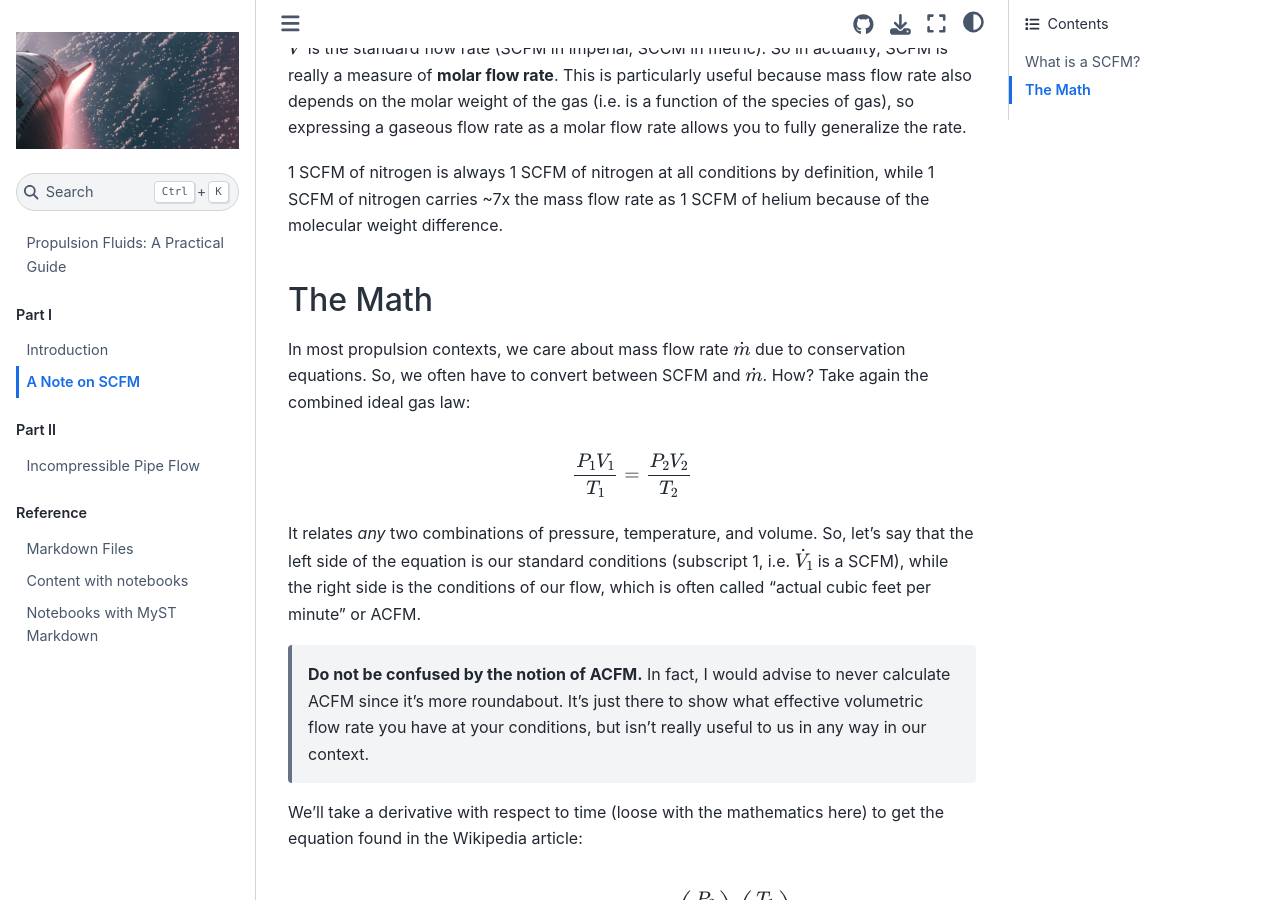
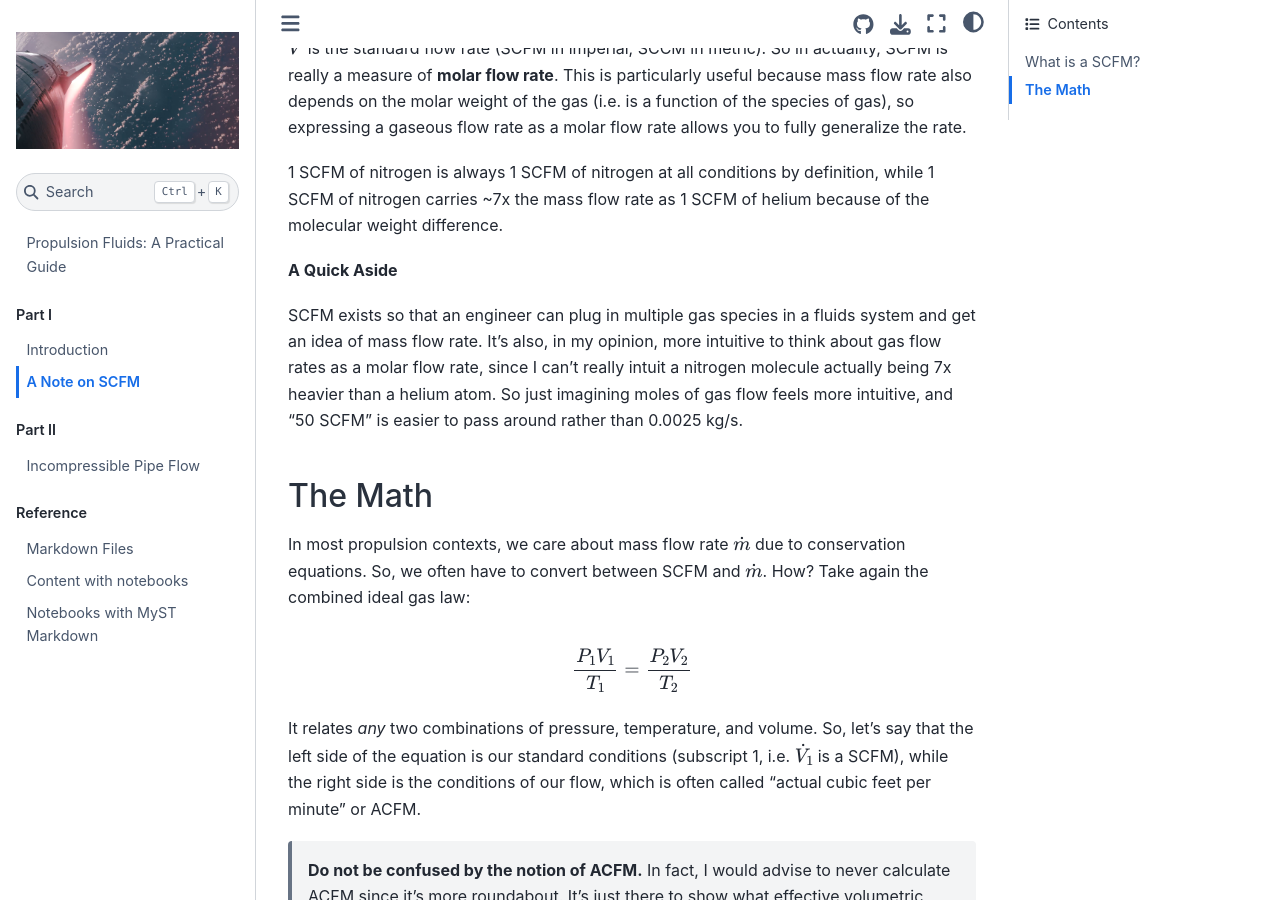
Before and after one commit to JayChen35/propulsion_notes, a Jupyter Book: the page built from book/intro/scfm.md, in a window 1280 px wide and 900 px high, scrolled down 766 px. Built offline with Jupyter Book 1.0.4 settings and Sphinx 7.4.7 and the Sphinx Book theme 1.1.4, drawn with Linux system fonts in a browser that asks for light colours.

Commit message:
Refine SCFM.md

```diff
--- a/book/intro/scfm.md
+++ b/book/intro/scfm.md
@@ -22,6 +22,10 @@ $$
 $\dot{V}$ is the standard flow rate (SCFM in imperial, SCCM in metric). So in actuality, SCFM is really a measure of **molar flow rate**. This is particularly useful because mass flow rate also depends on the molar weight of the gas (i.e. is a function of the species of gas), so expressing a gaseous flow rate as a molar flow rate allows you to fully generalize the rate.
 
 1 SCFM of nitrogen is always 1 SCFM of nitrogen at all conditions by definition, while 1 SCFM of nitrogen carries ~7x the mass flow rate as 1 SCFM of helium because of the molecular weight difference.
+
+**A Quick Aside**
+
+SCFM exists so that an engineer can plug in multiple gas species in a fluids system and get an idea of mass flow rate. It's also, in my opinion, more intuitive to think about gas flow rates as a molar flow rate, since I can't really intuit a nitrogen molecule actually being 7x heavier than a helium atom. So just imagining moles of gas flow feels more intuitive, and "50 SCFM" is easier to pass around rather than 0.0025 kg/s.
 
 ## The Math
 
```
